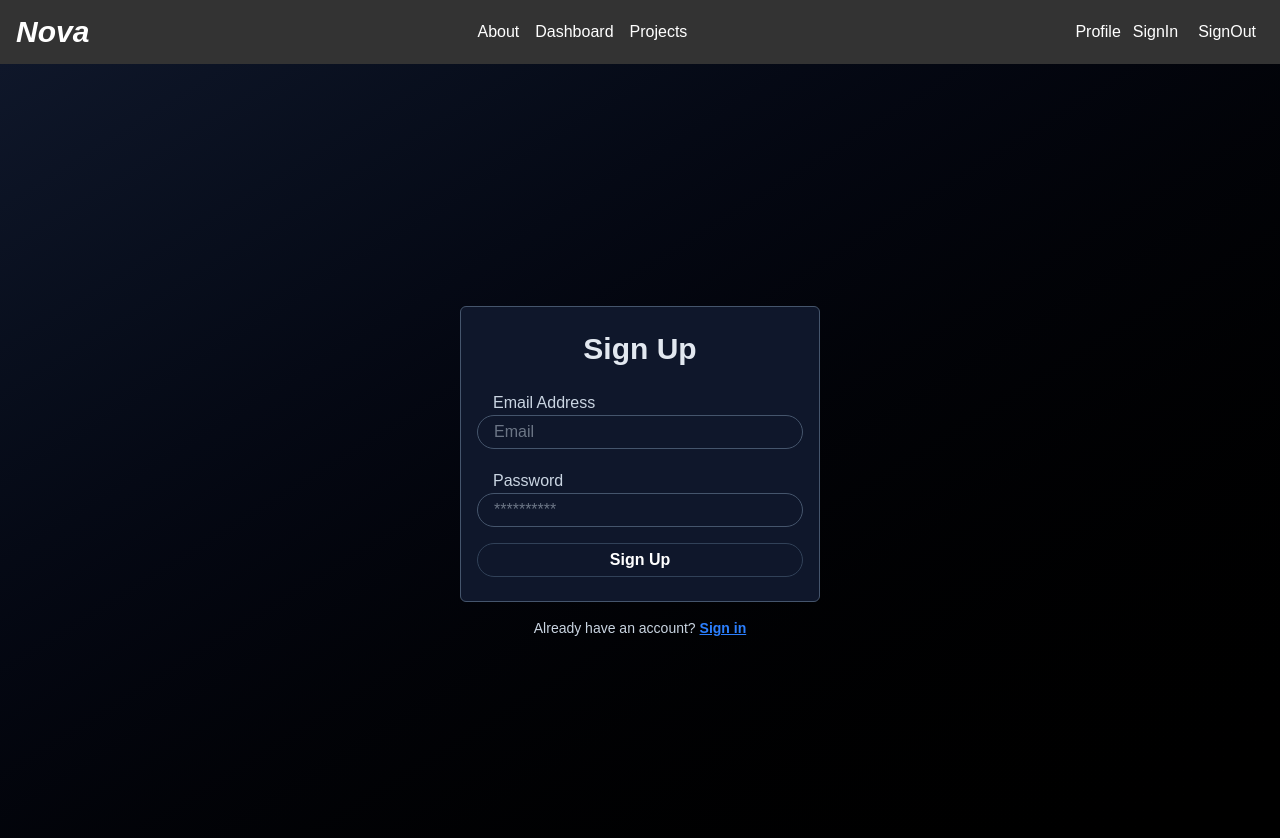
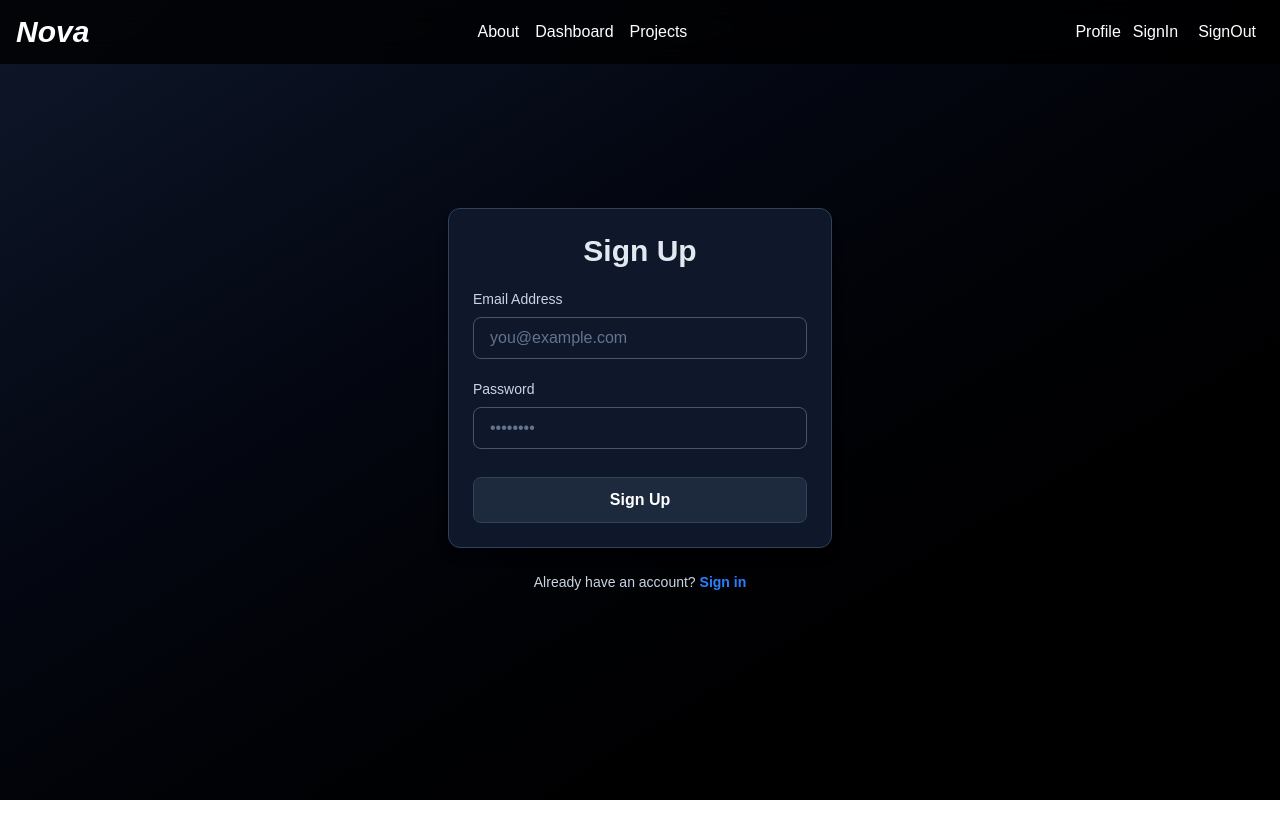
Before and after one commit to atiya-inayat/nova-task-manager, a Next.js app: page /auth/signup in a window 1280 px wide. Shown: the top 838 px of the page. After the commit the page ends 800 px from the top, so only its background shows below. Built offline with nearby package versions, Linux system fonts and the light colour scheme.

Commit message:
applying styling to dashboard , project list

```diff
--- a/app/auth/signin/page.tsx
+++ b/app/auth/signin/page.tsx
@@ -42,57 +42,124 @@ export default function SigninPage() {
     }
   };
 
+  // return (
+  //   <div className="flex items-center justify-center h-screen">
+  //     <div className="flex flex-col items-center mt-4">
+  //       {/* Card Container */}
+  //       <div className="border rounded-sm border-gray-300 w-90 max-w-sm p-4 h-auto flex justify-start">
+  //         <form onSubmit={handleSignin} className="w-full space-y-4">
+  //           {/* Header */}
+  //           <div className="flex justify-center font-bold p-2 text-3xl w-full">
+  //             <h2>Sign In</h2>
+  //           </div>
+
+  //           {/* Error message */}
+  //           {error && <p className="text-red-500">{error}</p>}
+
+  //           {/* Email Input */}
+  //           <div>
+  //             <input
+  //               className="p-2 w-full border border-gray-300 rounded-sm"
+  //               type="email"
+  //               placeholder="Email"
+  //               value={email}
+  //               onChange={(e) => setEmail(e.target.value)}
+  //             />
+  //           </div>
+
+  //           {/* Password Input */}
+  //           <div>
+  //             <input
+  //               className="p-2 w-full border border-gray-300 rounded-sm"
+  //               type="password"
+  //               placeholder="Password"
+  //               value={password}
+  //               onChange={(e) => setPassword(e.target.value)}
+  //             />
+  //           </div>
+
+  //           {/* Submit Button */}
+  //           <div className="w-full bg-black text-white font-semibold cursor-pointer flex justify-center border p-1 rounded-md mb-2">
+  //             <button type="submit">
+  //               {loading ? "Signing In..." : "Sign In"}
+  //             </button>
+  //           </div>
+  //         </form>
+  //       </div>
+
+  //       {/* Link to Sign Up */}
+  //       <p className="mt-4 text-sm">
+  //         Don’t have an account?{" "}
+  //         <Link
+  //           href="/auth/signup"
+  //           className="text-blue-500 font-semibold underline"
+  //         >
+  //           Sign up
+  //         </Link>
+  //       </p>
+  //     </div>
+  //   </div>
+  // );
+
   return (
-    <div className="flex items-center justify-center h-screen">
-      <div className="flex flex-col items-center mt-4">
-        {/* Card Container */}
-        <div className="border rounded-sm border-gray-300 w-90 max-w-sm p-4 h-auto flex justify-start">
-          <form onSubmit={handleSignin} className="w-full space-y-4">
-            {/* Header */}
-            <div className="flex justify-center font-bold p-2 text-3xl w-full">
-              <h2>Sign In</h2>
-            </div>
+    <div className="flex min-h-screen items-center justify-center bg-linear-to-br from-[#0F172A] to-black px-4">
+      <div className="flex w-full max-w-sm flex-col items-center gap-6">
+        {/* Card */}
+        <div className="w-full rounded-xl border border-slate-700 bg-slate-900 p-6 shadow-lg">
+          <form onSubmit={handleSignin} className="flex flex-col gap-5">
+            {/* Heading */}
+            <h2 className="text-center text-3xl font-bold text-slate-200">
+              Sign In
+            </h2>
 
-            {/* Error message */}
-            {error && <p className="text-red-500">{error}</p>}
+            {/* Error */}
+            {error && (
+              <p className="rounded-md bg-red-500/10 px-3 py-2 text-sm text-red-400">
+                {error}
+              </p>
+            )}
 
-            {/* Email Input */}
-            <div>
+            {/* Email */}
+            <div className="flex flex-col gap-2">
+              <label className="text-sm text-slate-300">Email Address</label>
               <input
-                className="p-2 w-full border border-gray-300 rounded-sm"
+                className="w-full rounded-lg border border-slate-600 bg-transparent px-4 py-2 text-slate-200 placeholder-slate-500 focus:border-blue-500 focus:outline-none"
                 type="email"
-                placeholder="Email"
+                placeholder="you@example.com"
                 value={email}
                 onChange={(e) => setEmail(e.target.value)}
               />
             </div>
 
-            {/* Password Input */}
-            <div>
+            {/* Password */}
+            <div className="flex flex-col gap-2">
+              <label className="text-sm text-slate-300">Password</label>
               <input
-                className="p-2 w-full border border-gray-300 rounded-sm"
+                className="w-full rounded-lg border border-slate-600 bg-transparent px-4 py-2 text-slate-200 placeholder-slate-500 focus:border-blue-500 focus:outline-none"
                 type="password"
-                placeholder="Password"
+                placeholder="••••••••"
                 value={password}
                 onChange={(e) => setPassword(e.target.value)}
               />
             </div>
 
-            {/* Submit Button */}
-            <div className="w-full bg-black text-white font-semibold cursor-pointer flex justify-center border p-1 rounded-md mb-2">
-              <button type="submit">
-                {loading ? "Signing In..." : "Sign In"}
-              </button>
-            </div>
+            {/* Button */}
+            <button
+              type="submit"
+              disabled={loading}
+              className="mt-2 rounded-lg border border-slate-700 bg-slate-800 py-2.5 font-semibold text-white transition hover:bg-slate-700 disabled:opacity-60"
+            >
+              {loading ? "Signing In..." : "Sign In"}
+            </button>
           </form>
         </div>
 
-        {/* Link to Sign Up */}
-        <p className="mt-4 text-sm">
+        {/* Footer */}
+        <p className="text-sm text-slate-300">
           Don’t have an account?{" "}
           <Link
             href="/auth/signup"
-            className="text-blue-500 font-semibold underline"
+            className="font-semibold text-blue-500 hover:underline"
           >
             Sign up
           </Link>
--- a/app/auth/signup/page.tsx
+++ b/app/auth/signup/page.tsx
@@ -49,53 +49,120 @@ export default function SignupPage() {
     }
   };
 
+  // return (
+  //   <div className="flex bg-linear-to-br from-[#0F172A] to-black items-center justify-center h-screen">
+  //     <div className="flex flex-col items-center mt-4">
+  //       <div className="border rounded-md bg-slate-900  border-slate-600  w-90 max-w-sm p-4 h-auto flex justify-start">
+  //         <form onSubmit={handleSignup} className="w-full space-y-4">
+  //           <div className="flex justify-center text-slate-200 font-bold p-2 text-3xl w-full">
+  //             <h2>Sign Up</h2>
+  //           </div>
+
+  //           {error && <p className="text-red-500">{error}</p>}
+
+  //           <div className="mb-5 ">
+  //             <label className="px-4   text-slate-300">Email Address</label>
+  //             <input
+  //               className="py-1 px-4  w-full border border-slate-600 rounded-full text-slate-300"
+  //               type="email"
+  //               placeholder="Email"
+  //               value={email}
+  //               onChange={(e) => setEmail(e.target.value)}
+  //             />
+  //           </div>
+
+  //           <div>
+  //             <label className="px-4   text-slate-300">Password</label>
+  //             <input
+  //               className="py-1 px-4 w-full border border-slate-600 rounded-full text-slate-300"
+  //               type="password"
+  //               placeholder="**********"
+  //               value={password}
+  //               onChange={(e) => setPassword(e.target.value)}
+  //             />
+  //           </div>
+
+  //           <div className="w-full bg-slate-900 cursor-pointer text-white font-semibold cursor-pointer rounded-full flex justify-center border border-slate-700 p-1  mb-2">
+  //             <button type="submit">
+  //               {loading ? "Signing up..." : "Sign Up"}
+  //             </button>
+  //           </div>
+  //         </form>
+  //       </div>
+
+  //       {/* Already have an account */}
+  //       <p className="mt-4 text-sm text-slate-300">
+  //         Already have an account?{" "}
+  //         <Link
+  //           href="/auth/signin"
+  //           className="text-blue-500 font-semibold underline"
+  //         >
+  //           Sign in
+  //         </Link>
+  //       </p>
+  //     </div>
+  //   </div>
+  // );
+
   return (
-    <div className="flex bg-linear-to-br from-[#0F172A] to-black items-center justify-center h-screen">
-      <div className="flex flex-col items-center mt-4">
-        <div className="border rounded-md bg-slate-900  border-slate-600  w-90 max-w-sm p-4 h-auto flex justify-start">
-          <form onSubmit={handleSignup} className="w-full space-y-4">
-            <div className="flex justify-center text-slate-200 font-bold p-2 text-3xl w-full">
-              <h2>Sign Up</h2>
-            </div>
+    <div className="flex min-h-screen items-center justify-center bg-linear-to-br from-[#0F172A] to-black px-4">
+      <div className="flex w-full max-w-sm flex-col items-center gap-6">
+        {/* Card */}
+        <div className="w-full rounded-xl border border-slate-700 bg-slate-900 p-6 shadow-lg">
+          <form onSubmit={handleSignup} className="flex flex-col gap-5">
+            {/* Heading */}
+            <h2 className="text-center text-3xl font-bold text-slate-200">
+              Sign Up
+            </h2>
 
-            {error && <p className="text-red-500">{error}</p>}
+            {/* Error */}
+            {error && (
+              <p className="rounded-md bg-red-500/10 px-3 py-2 text-sm text-red-400">
+                {error}
+              </p>
+            )}
 
-            <div className="mb-5 ">
-              <label className="px-4   text-slate-300">Email Address</label>
+            {/* Email */}
+            <div className="flex flex-col gap-2">
+              <label className="text-sm text-slate-300">Email Address</label>
               <input
-                className="py-1 px-4  w-full border border-slate-600 rounded-full text-slate-300"
+                className="w-full rounded-lg border border-slate-600 bg-transparent px-4 py-2 text-slate-200 placeholder-slate-500 focus:border-blue-500 focus:outline-none"
                 type="email"
-                placeholder="Email"
+                placeholder="you@example.com"
                 value={email}
                 onChange={(e) => setEmail(e.target.value)}
               />
             </div>
 
-            <div>
-              <label className="px-4   text-slate-300">Password</label>
+            {/* Password */}
+            <div className="flex flex-col gap-2">
+              <label className="text-sm text-slate-300">Password</label>
               <input
-                className="py-1 px-4 w-full border border-slate-600 rounded-full text-slate-300"
+                className="w-full rounded-lg border border-slate-600 bg-transparent px-4 py-2 text-slate-200 placeholder-slate-500 focus:border-blue-500 focus:outline-none"
                 type="password"
-                placeholder="**********"
+                placeholder="••••••••"
                 value={password}
                 onChange={(e) => setPassword(e.target.value)}
               />
             </div>
 
-            <div className="w-full bg-slate-900 cursor-pointer text-white font-semibold cursor-pointer rounded-full flex justify-center border border-slate-700 p-1  mb-2">
-              <button type="submit">
-                {loading ? "Signing up..." : "Sign Up"}
-              </button>
-            </div>
+            {/* Button */}
+            <button
+              type="submit"
+              disabled={loading}
+              className="mt-2 rounded-lg border border-slate-700 bg-slate-800 py-2.5 font-semibold text-white transition hover:bg-slate-700 disabled:opacity-60"
+            >
+              {loading ? "Signing up..." : "Sign Up"}
+            </button>
           </form>
         </div>
 
-        {/* Already have an account */}
-        <p className="mt-4 text-sm text-slate-300">
+        {/* Footer */}
+        <p className="text-sm text-slate-300">
           Already have an account?{" "}
           <Link
             href="/auth/signin"
-            className="text-blue-500 font-semibold underline"
+            className="font-semibold text-blue-500 hover:underline"
           >
             Sign in
           </Link>
--- a/app/component/Navbar.tsx
+++ b/app/component/Navbar.tsx
@@ -39,7 +39,7 @@ import Link from "next/link";
 
 const Navbar = () => {
   return (
-    <div className="fixed top-0 left-0 w-full z-50 bg-black/80 backdrop-blur-md text-white h-16 flex justify-between items-center px-4">
+    <div className="z-50 fixed top-0 left-0 w-full  bg-black/80 backdrop-blur-md text-white h-16 flex justify-between items-center px-4">
       <div>
         <h1 className="text-3xl italic font-bold">
           <Link href="/">Nova</Link>
--- a/app/component/ProjectDetail.tsx
+++ b/app/component/ProjectDetail.tsx
@@ -4,7 +4,7 @@ const ProjectDetail = ({ projectId }: { projectId: string }) => {
   return (
     <div>
       <Link href={`/dashboard/projects/${projectId}`}>
-        <button className=" text-sm py-1 px-2 bg-black text-white font-semibold cursor-pointer flex justify-center border p-1 rounded-md mb-2">
+        <button className=" text-sm py-1 px-3 bg-slate-900 border-slate-800 text-white font-semibold hover:bg-slate-700 cursor-pointer flex justify-center border p-1 rounded-lg mb-2">
           Project Detail
         </button>
       </Link>
--- a/app/dashboard/profile/page.tsx
+++ b/app/dashboard/profile/page.tsx
@@ -7,6 +7,7 @@ import AccountSettings from "./AccountSettings";
 import DeleteAccount from "./DeleteAccount";
 import EditProfileModal from "./EditProfileModal";
 import ChangePasswordModal from "./ChangePasswordModal";
+
 import DeleteAccountModal from "./DeleteAccountModal";
 import { useState } from "react";
 
@@ -22,7 +23,8 @@ export default function ProfilePage() {
     return <div className="p-6 text-red-500">Failed to load profile</div>;
 
   return (
-    <div className="max-w-3xl mx-auto p-6 space-y-8">
+    <div className="min-h-screen bg-linear-to-br from-[#0F172A] to-black pt-20 pb-10 px-4">
+      <div className="max-w-3xl mx-auto space-y-8">
         <ProfileHeader user={user} />
 
         <AccountSettings
@@ -48,5 +50,6 @@ export default function ProfilePage() {
           />
         )}
       </div>
+    </div>
   );
 }
--- a/app/layout.tsx
+++ b/app/layout.tsx
@@ -29,7 +29,7 @@ export default function RootLayout({
         className={`${geistSans.variable} ${geistMono.variable} antialiased`}
       >
         <Navbar />
-        <main className="pt-16">{children}</main>
+        <main className="">{children}</main>
       </body>
     </html>
   );
```
Also changed, not shown: app/component/CreateProjectForm.tsx (+4 -4 lines), app/component/ProjectList.tsx (+68 -15 lines), app/component/ProjectListClientside.tsx (+11 -8 lines), app/dashboard/page.tsx (+22 -14 lines), app/dashboard/profile/ProfileHeader.tsx (+7 -7 lines). Lines whose indentation alone changed are shown as unchanged.
